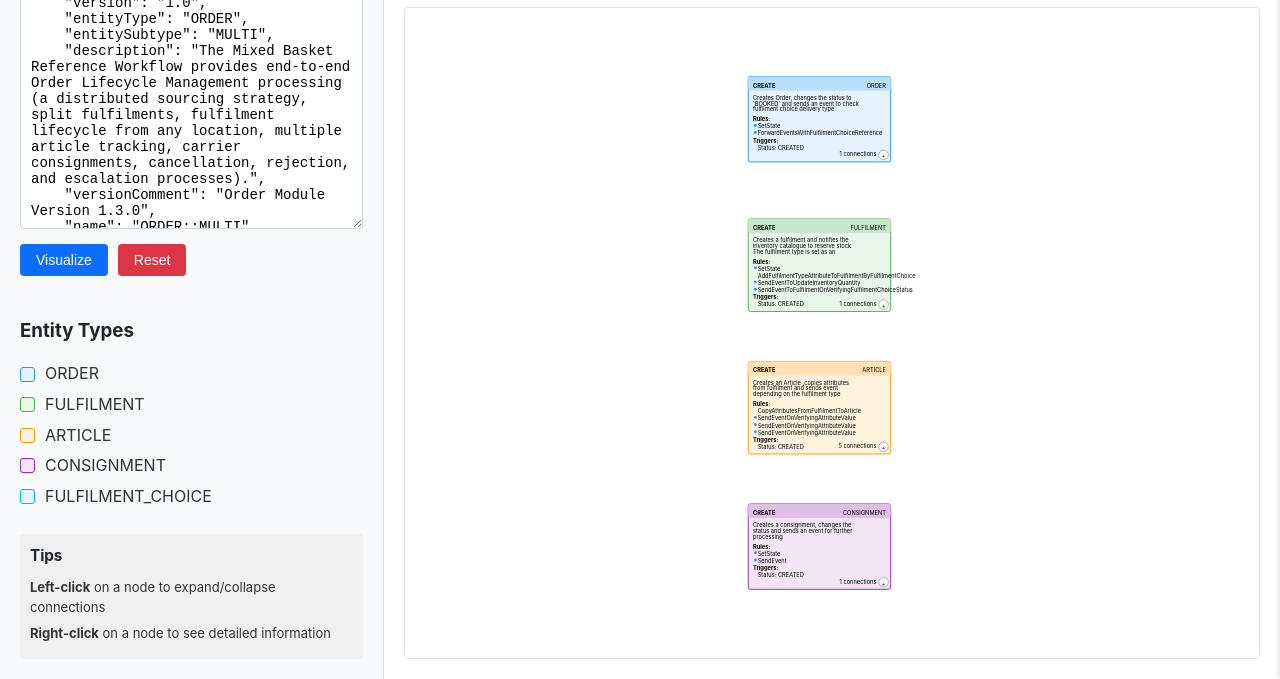
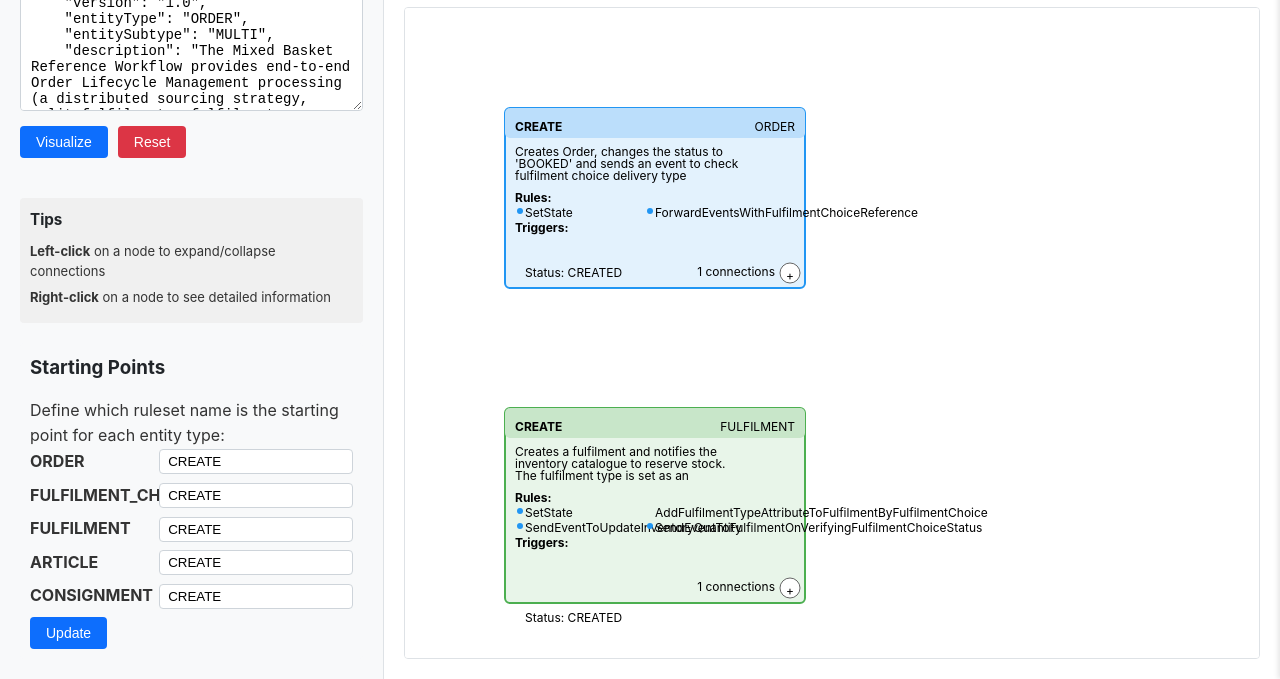
Before and after one commit to ogunadsay/fluent-toolbox, a plain HTML site: page fluent-navigator/fluent-workflow-ui/index.html in a window 1280 px wide. Both pictures are taken after a click on the button "Visualize". Shown: the part 121-800 px from the top of the page. Drawn offline with nearby package versions, Linux system fonts and the light colour scheme.

Commit message:
Enhance workflow visualizer: add dynamic starting points configuration, update parser for entity types, and improve rule display layout

```diff
--- a/fluent-navigator/fluent-workflow-ui/css/style.css
+++ b/fluent-navigator/fluent-workflow-ui/css/style.css
@@ -153,6 +153,12 @@ svg {
   stroke: #00BCD4;
 }
 
+/* Add dynamic type colors */
+.node rect:first-of-type {
+  fill: #f5f5f5;
+  stroke: #757575;
+}
+
 .link {
   fill: none;
   stroke: #aaa;
@@ -164,7 +170,8 @@ svg {
   fill: #495057;
 }
 
-.legend {
+/* Remove the legend section */
+/* .legend {
   margin-top: 20px;
 }
 
@@ -184,27 +191,32 @@ svg {
 
 .color-box.order {
   background-color: #e3f2fd;
-  border: 1px solid #2196F3;
+} */
+
+/* Add new styles for starting point configuration */
+.starting-points-config {
+  margin-top: 20px;
+  padding: 10px;
+  background-color: #f8f9fa;
+  border-radius: 4px;
 }
 
-.color-box.fulfilment {
-  background-color: #e8f5e9;
-  border: 1px solid #4CAF50;
+.starting-point-row {
+  display: flex;
+  margin-bottom: 8px;
+  align-items: center;
 }
 
-.color-box.article {
-  background-color: #fff3e0;
-  border: 1px solid #FF9800;
+.starting-point-type {
+  width: 40%;
+  font-weight: bold;
 }
 
-.color-box.consignment {
-  background-color: #f3e5f5;
-  border: 1px solid #9C27B0;
-}
-
-.color-box.fulfilment-choice {
-  background-color: #e0f7fa;
-  border: 1px solid #00BCD4;
+.starting-point-input {
+  width: 60%;
+  padding: 4px 8px;
+  border: 1px solid #ced4da;
+  border-radius: 4px;
 }
 
 /* Detail sidebar styling */
@@ -243,7 +255,7 @@ svg {
   cursor: pointer;
 }
 
-.close-btn:hover {
+close-btn:hover {
   color: #333;
 }
 
--- a/fluent-navigator/fluent-workflow-ui/index.html
+++ b/fluent-navigator/fluent-workflow-ui/index.html
@@ -16,18 +16,19 @@
         <button id="visualize-btn">Visualize</button>
         <button id="reset-btn">Reset</button>
       </div>
-      <div class="legend">
-        <h3>Entity Types</h3>
-        <div class="legend-item"><span class="color-box order"></span>ORDER</div>
-        <div class="legend-item"><span class="color-box fulfilment"></span>FULFILMENT</div>
-        <div class="legend-item"><span class="color-box article"></span>ARTICLE</div>
-        <div class="legend-item"><span class="color-box consignment"></span>CONSIGNMENT</div>
-        <div class="legend-item"><span class="color-box fulfilment-choice"></span>FULFILMENT_CHOICE</div>
-      </div>
+
       <div class="help-section">
         <h3>Tips</h3>
         <p><strong>Left-click</strong> on a node to expand/collapse connections</p>
         <p><strong>Right-click</strong> on a node to see detailed information</p>
+      </div>
+      <div class="starting-points-config">
+        <h3>Starting Points</h3>
+        <p>Define which ruleset name is the starting point for each entity type:</p>
+        <div id="starting-points-container">
+          <!-- Dynamic starting point inputs will be added here -->
+        </div>
+        <button id="update-starting-points">Update</button>
       </div>
     </div>
     <div class="main-content">
--- a/fluent-navigator/fluent-workflow-ui/js/main.js
+++ b/fluent-navigator/fluent-workflow-ui/js/main.js
@@ -1,46 +1,86 @@
-document.addEventListener('DOMContentLoaded', () => {
-  // Initialize parser and visualizer
-  const parser = new WorkflowParser();
-  const visualizer = new WorkflowVisualizer('workflow-svg');
+// Initialize with default starting points
+let startingPoints = {};
+const parser = new WorkflowParser(startingPoints);
+const visualizer = new WorkflowVisualizer('workflow-svg');
 
-  // DOM elements
-  const jsonInput = document.getElementById('json-input');
-  const visualizeBtn = document.getElementById('visualize-btn');
-  const resetBtn = document.getElementById('reset-btn');
-  const zoomInBtn = document.getElementById('zoom-in');
-  const zoomOutBtn = document.getElementById('zoom-out');
-  const fitScreenBtn = document.getElementById('fit-screen');
+// Function to update starting point inputs in UI
+function updateStartingPointInputs(entityTypes) {
+  const container = document.getElementById('starting-points-container');
+  container.innerHTML = ''; // Clear current inputs
 
-  // Event listeners
-  visualizeBtn.addEventListener('click', () => {
-    const jsonText = jsonInput.value.trim();
-    if (!jsonText) {
-      alert('Please paste a workflow template JSON in the textarea.');
-      return;
-    }
+  entityTypes.forEach(type => {
+    const row = document.createElement('div');
+    row.className = 'starting-point-row';
 
-    try {
-      const graphData = parser.parseJSON(jsonText);
-      if (graphData) {
-        visualizer.renderGraph(graphData);
-        visualizer.fitToScreen();
-      } else {
-        alert('Could not parse the workflow template. Please check the format.');
-      }
-    } catch (error) {
-      console.error('Visualization error:', error);
-      alert('Error visualizing the workflow: ' + error.message);
+    const typeLabel = document.createElement('div');
+    typeLabel.className = 'starting-point-type';
+    typeLabel.textContent = type;
+
+    const input = document.createElement('input');
+    input.type = 'text';
+    input.className = 'starting-point-input';
+    input.id = `starting-point-${type}`;
+    input.value = startingPoints[type] || 'CREATE'; // Default to CREATE
+
+    row.appendChild(typeLabel);
+    row.appendChild(input);
+    container.appendChild(row);
+  });
+}
+
+// Function to collect starting points from inputs
+function collectStartingPoints() {
+  const inputs = document.querySelectorAll('.starting-point-input');
+  const newStartingPoints = {};
+
+  inputs.forEach(input => {
+    const type = input.id.replace('starting-point-', '');
+    const value = input.value.trim();
+    if (value) {
+      newStartingPoints[type] = value;
     }
   });
 
-  resetBtn.addEventListener('click', () => {
-    jsonInput.value = '';
-    visualizer.clear();
+  return newStartingPoints;
+}
+
+// Function to visualize the workflow
+function visualizeWorkflow() {
+  const jsonInput = document.getElementById('json-input').value;
+  if (!jsonInput) return;
+
+  const graphData = parser.parseJSON(jsonInput);
+  if (graphData) {
+    visualizer.renderGraph(graphData);
+
+    // Update starting point inputs based on entity types
+    updateStartingPointInputs(graphData.entityTypes);
+  }
+}
+
+// Add event listeners
+document.addEventListener('DOMContentLoaded', () => {
+  // Visualize button
+  document.getElementById('visualize-btn').addEventListener('click', visualizeWorkflow);
+
+  // Update starting points button
+  document.getElementById('update-starting-points').addEventListener('click', () => {
+    startingPoints = collectStartingPoints();
+    parser.startingPoints = startingPoints;
+    visualizeWorkflow();
   });
 
-  zoomInBtn.addEventListener('click', () => visualizer.zoomIn());
-  zoomOutBtn.addEventListener('click', () => visualizer.zoomOut());
-  fitScreenBtn.addEventListener('click', () => visualizer.fitToScreen());
+  // Reset button
+  document.getElementById('reset-btn').addEventListener('click', () => {
+    document.getElementById('json-input').value = '';
+    visualizer.clear();
+    document.getElementById('starting-points-container').innerHTML = '';
+  });
+
+  // Zoom controls
+  document.getElementById('zoom-in').addEventListener('click', () => visualizer.zoomIn());
+  document.getElementById('zoom-out').addEventListener('click', () => visualizer.zoomOut());
+  document.getElementById('fit-screen').addEventListener('click', () => visualizer.fitToScreen());
 
   // Pre-populate the textarea with template.json content
   fetch('template.json')
@@ -49,7 +89,7 @@ document.addEventListener('DOMContentLoaded', () => {
       return response.text();
     })
     .then(data => {
-      jsonInput.value = data;
+      document.getElementById('json-input').value = data;
     })
     .catch(error => {
       console.log('Could not load template:', error);
--- a/fluent-navigator/fluent-workflow-ui/js/parser.js
+++ b/fluent-navigator/fluent-workflow-ui/js/parser.js
@@ -1,8 +1,9 @@
 class WorkflowParser {
-  constructor() {
+  constructor(startingPoints = {}) {
     this.nodeMap = new Map();
     this.edges = [];
     this.typeRoots = {};
+    this.startingPoints = startingPoints; // Add configurable starting points
   }
 
   parseJSON(jsonString) {
@@ -24,6 +25,14 @@ class WorkflowParser {
       console.error("Invalid workflow structure");
       return null;
     }
+
+    // Extract all unique entity types
+    const entityTypes = new Set();
+    workflow.rulesets.forEach(ruleset => {
+      if (ruleset.type) {
+        entityTypes.add(ruleset.type);
+      }
+    });
 
     // First pass: create nodes for all rulesets
     workflow.rulesets.forEach((ruleset) => {
@@ -48,8 +57,10 @@ class WorkflowParser {
 
       this.nodeMap.set(nodeId, node);
 
-      // If this is a CREATE ruleset, mark it as a root for its type
-      if (ruleset.name === "CREATE") {
+      // If this matches the configured starting point for this type, mark it as a root
+      const defaultStartingPoint = "CREATE"; // Fallback to CREATE if not specified
+      const startingPoint = this.startingPoints[ruleset.type] || defaultStartingPoint;
+      if (ruleset.name === startingPoint) {
         this.typeRoots[ruleset.type] = node;
       }
     });
@@ -113,6 +124,7 @@ class WorkflowParser {
       edges: this.edges,
       rootNodes: Object.values(this.typeRoots),
       typeRoots: this.typeRoots,
+      entityTypes: Array.from(entityTypes), // Return unique entity types
     };
   }
 
--- a/fluent-navigator/fluent-workflow-ui/js/visualizer.js
+++ b/fluent-navigator/fluent-workflow-ui/js/visualizer.js
@@ -186,34 +186,47 @@ class WorkflowVisualizer {
 
     // Display rules - show all rules instead of limiting to 3
     if (ruleset && ruleset.rules && ruleset.rules.length > 0) {
+      // Create a more compact display for rules
+      const rulesPerRow = 2; // Show 2 rules per row
       ruleset.rules.forEach((rule, i) => {
+        const row = Math.floor(i / rulesPerRow);
+        const col = i % rulesPerRow;
+        const xPos = 20 + (col * (this.nodeWidth / 2 - 20));
+
         // Rule name
         g.append('text')
-          .attr('x', 20)
-          .attr('y', yOffset + i * 15) // Reduced from 40 to 15
+          .attr('x', xPos)
+          .attr('y', yOffset + row * 15)
           .attr('font-size', '10px')
           .text(`${rule.name.split('.').pop()}`);
 
         // Add colored circle indicator if rule has props
         if (rule.props) {
           g.append('circle')
-            .attr('cx', 15)
-            .attr('cy', yOffset + i * 15 - 3)
+            .attr('cx', xPos - 5)
+            .attr('cy', yOffset + row * 15 - 3)
             .attr('r', 3)
             .attr('fill', '#2196F3'); // Blue
         }
       });
+
+      // Update yOffset based on the number of rows
+      const rows = Math.ceil(ruleset.rules.length / rulesPerRow);
+      yOffset += rows * 15;
     } else {
       g.append('text')
         .attr('x', 20)
         .attr('y', yOffset)
         .attr('font-size', '10px')
         .text('No rules');
+
+      yOffset += 15;
     }
+
     // Triggers section
     g.append('text')
       .attr('x', 10)
-      .attr('y', yOffset + 15 * ruleset.rules.length)
+      .attr('y', yOffset)
       .attr('font-size', '12px')
       .attr('font-weight', 'bold')
       .text('Triggers:');
```
